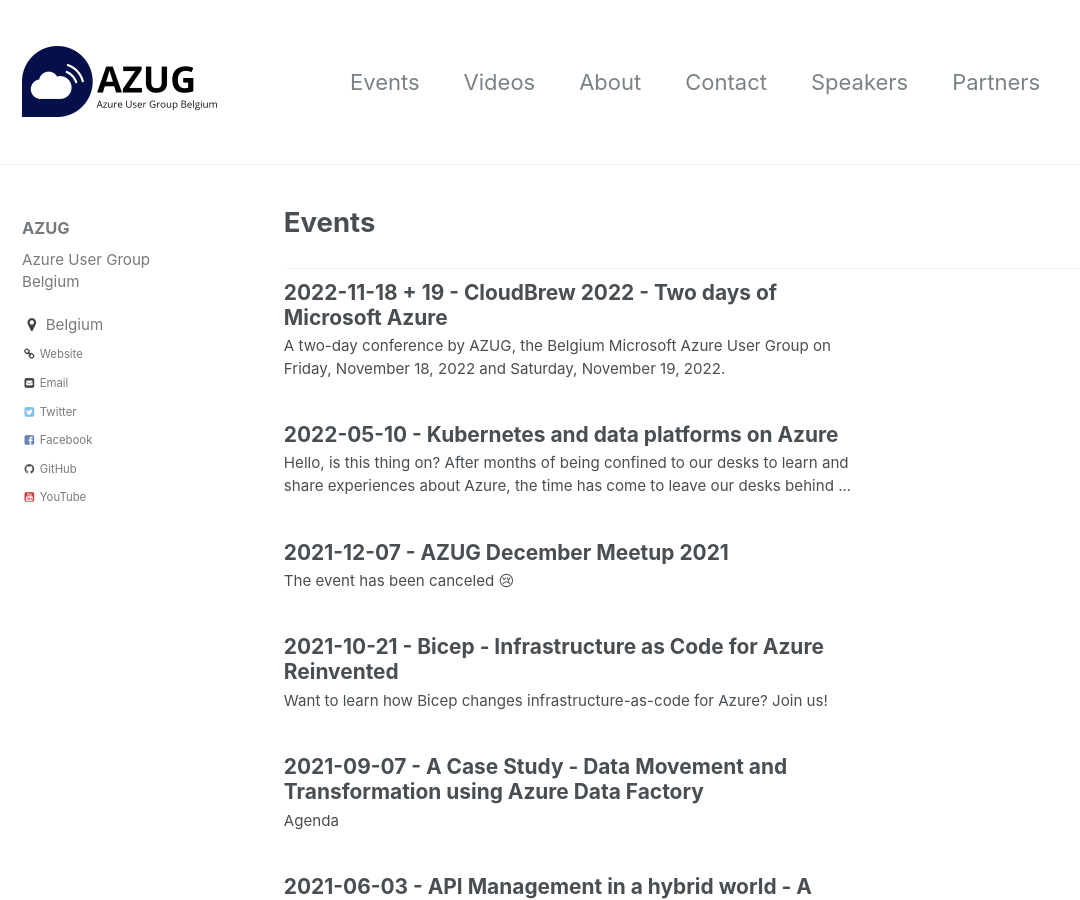
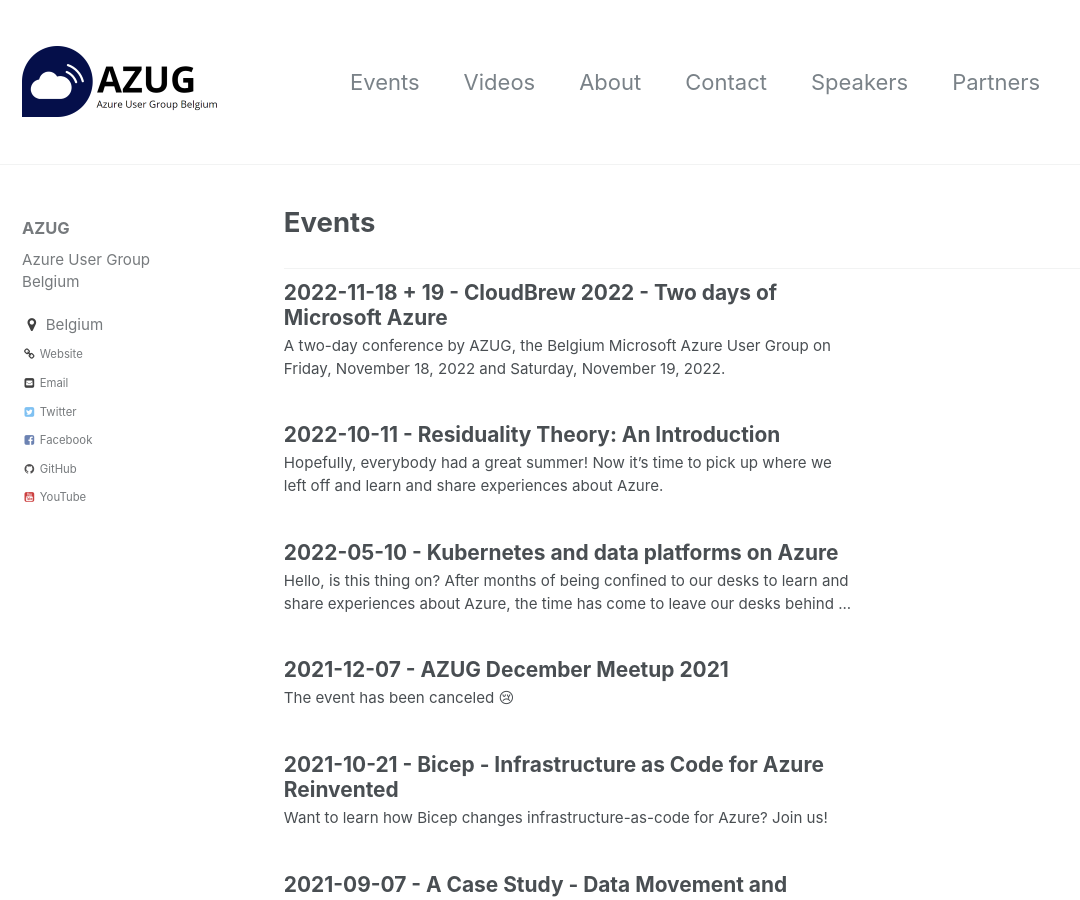
Before and after one commit to AzugBe/azugbe.github.io, a Jekyll site: the page built from _pages/events.html, in a window 1280 px wide and 900 px high. Shown: the whole window, without its empty margins (0-1080 px from the left). Built offline with Jekyll 4.4.1, drawn with Linux system fonts in a browser that asks for light colours; comment, search, counter and statistics services are not loaded.

Commit message:
Add October Event for AE

```diff
--- /dev/null
+++ b/_posts/events/2022-10-11---residuality-theory.md
@@ -0,0 +1,36 @@
+---
+layout: single
+title: "2022-10-11 - Residuality Theory: An Introduction"
+date: 2022-10-11 18:00:00 +0000
+comments: true
+published: true
+categories: ["events"]
+tags: ["Events"]
+author: Glenn Colpaert
+---
+
+Hopefully, everybody had a great summer!
+Now it's time to pick up where we left off and learn and share experiences about Azure.
+
+On **October 11, 2022**, let's get together and enjoy an evening with Barry O'Reilly in collaboration with AE and DDD Europe.
+
+## Agenda
+
+18h00 - Welcome with food & drinks
+19h00 - Keynote: An introduction to Residuality Theory by Barry O'Reilly
+20h00 - Q&A & drinks
+
+## Practical details
+
+**Event date:** October 11, 2022 - you are welcome from 18:00, sessions start at 19:00.
+
+**Catering:** Available
+
+**Event location:**<br />
+<img width="120" height="60" align="right" alt="" src="/assets/media/sponsors/logo-ae.png">**AE**<br />
+Interleuvenlaan 27b<br />
+3000 Leuven<br />
+Belgium
+
+## Registration
+**Check <a href="https://www.ae.be/residuality-theory-an-introduction">https://www.ae.be/residuality-theory-an-introduction</a> for more information and registration!**
```
Also changed, not shown: index.md (+2 -0 lines).
